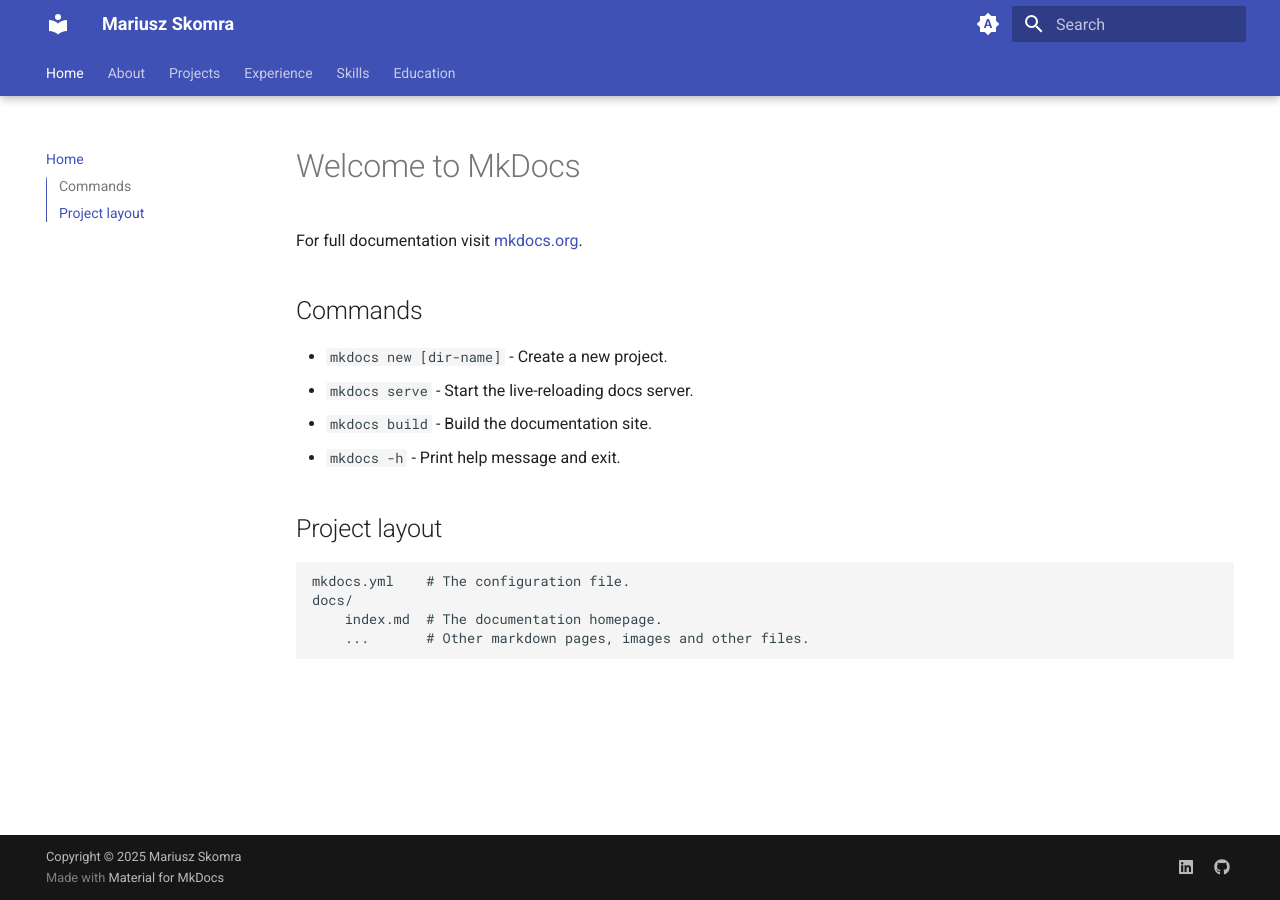
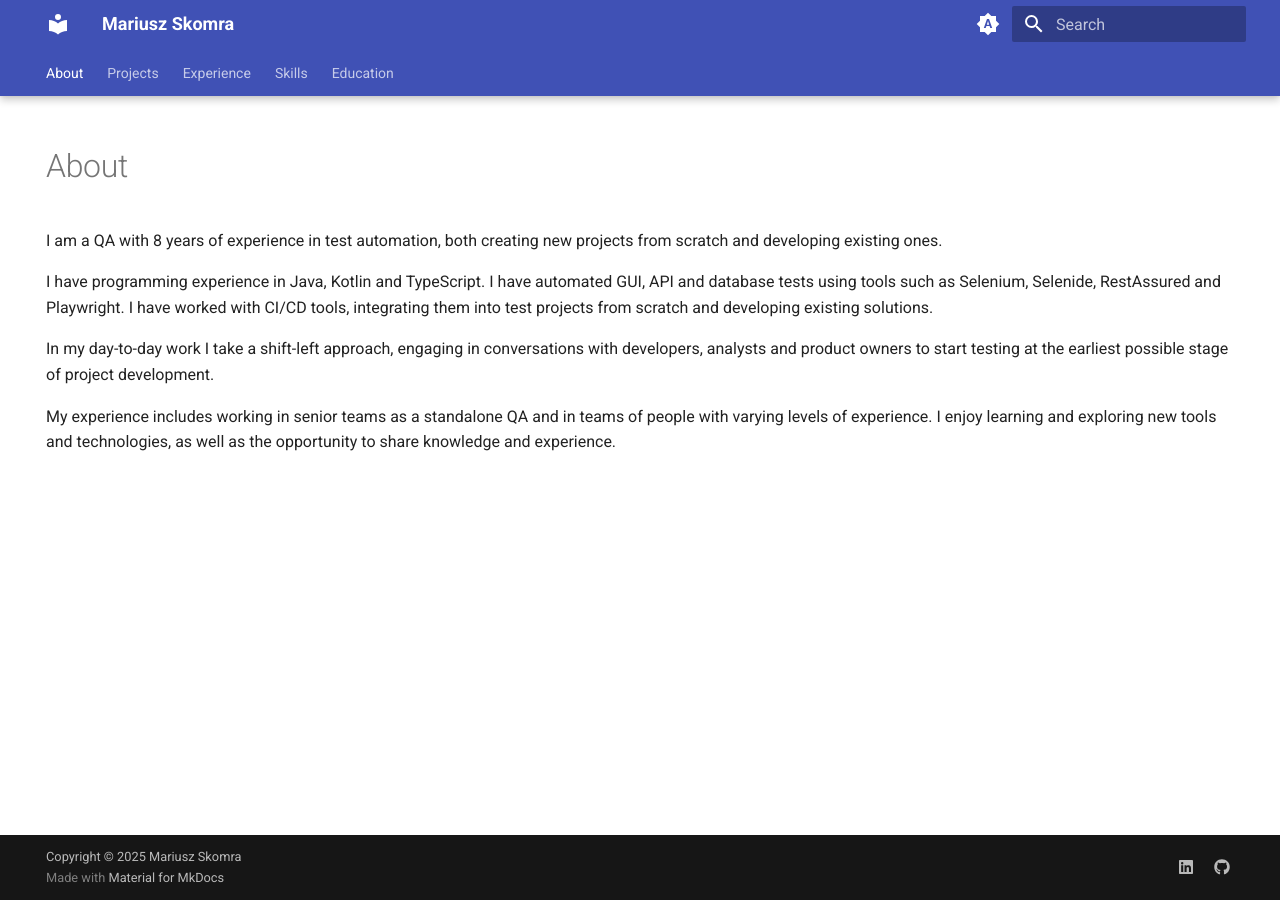
Before and after one commit to MariuszSkomra/resume, an MkDocs documentation site: the page built from docs/index.md, in a window 1280 px wide. Built offline with MkDocs 1.6.1 and Material for MkDocs 9.7.7, drawn with Linux system fonts in a browser that asks for light colours.

Commit message:
about as home page

```diff
--- a/docs/index.md
+++ b/docs/index.md
@@ -1,17 +1,12 @@
-# Welcome to MkDocs
+---
+hide:
+    - navigation
+---
 
-For full documentation visit [mkdocs.org](https://www.mkdocs.org).
+I am a QA with 8 years of experience in test automation, both creating new projects from scratch and developing existing ones.
 
-## Commands
+I have programming experience in Java, Kotlin and TypeScript. I have automated GUI, API and database tests using tools such as Selenium, Selenide, RestAssured and Playwright. I have worked with CI/CD tools, integrating them into test projects from scratch and developing existing solutions.
 
-* `mkdocs new [dir-name]` - Create a new project.
-* `mkdocs serve` - Start the live-reloading docs server.
-* `mkdocs build` - Build the documentation site.
-* `mkdocs -h` - Print help message and exit.
+In my day-to-day work I take a shift-left approach, engaging in conversations with developers, analysts and product owners to start testing at the earliest possible stage of project development.
 
-## Project layout
-
-    mkdocs.yml    # The configuration file.
-    docs/
-        index.md  # The documentation homepage.
-        ...       # Other markdown pages, images and other files.
+My experience includes working in senior teams as a standalone QA and in teams of people with varying levels of experience. I enjoy learning and exploring new tools and technologies, as well as the opportunity to share knowledge and experience.
--- a/mkdocs.yml
+++ b/mkdocs.yml
@@ -1,7 +1,6 @@
 site_name: Mariusz Skomra
 nav:
-  - Home: index.md
-  - About: about.md
+  - About: index.md
   - Projects: projects.md
   - Experience: experience.md
   - Skills: skills.md
```
Also changed, not shown: docs/about.md (deleted, +0 -12 lines).
